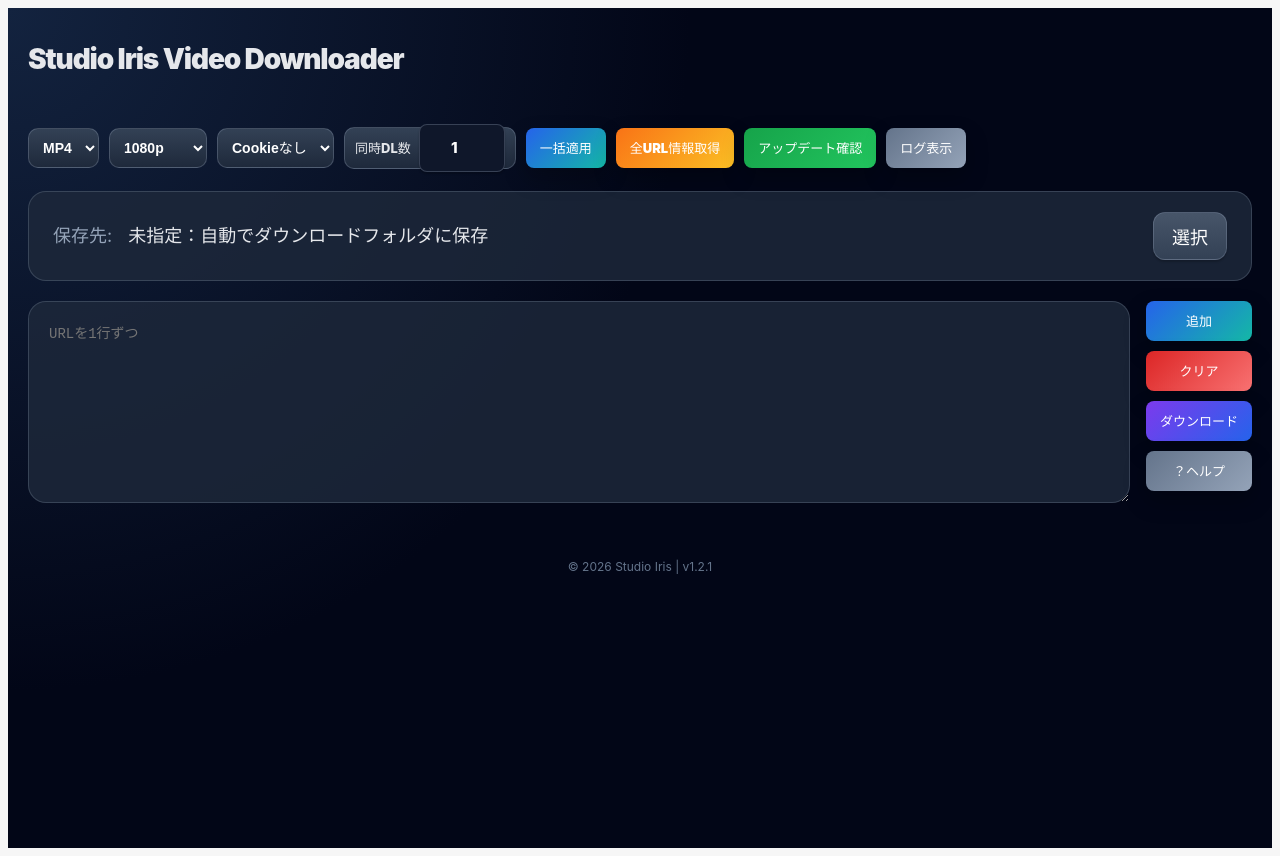
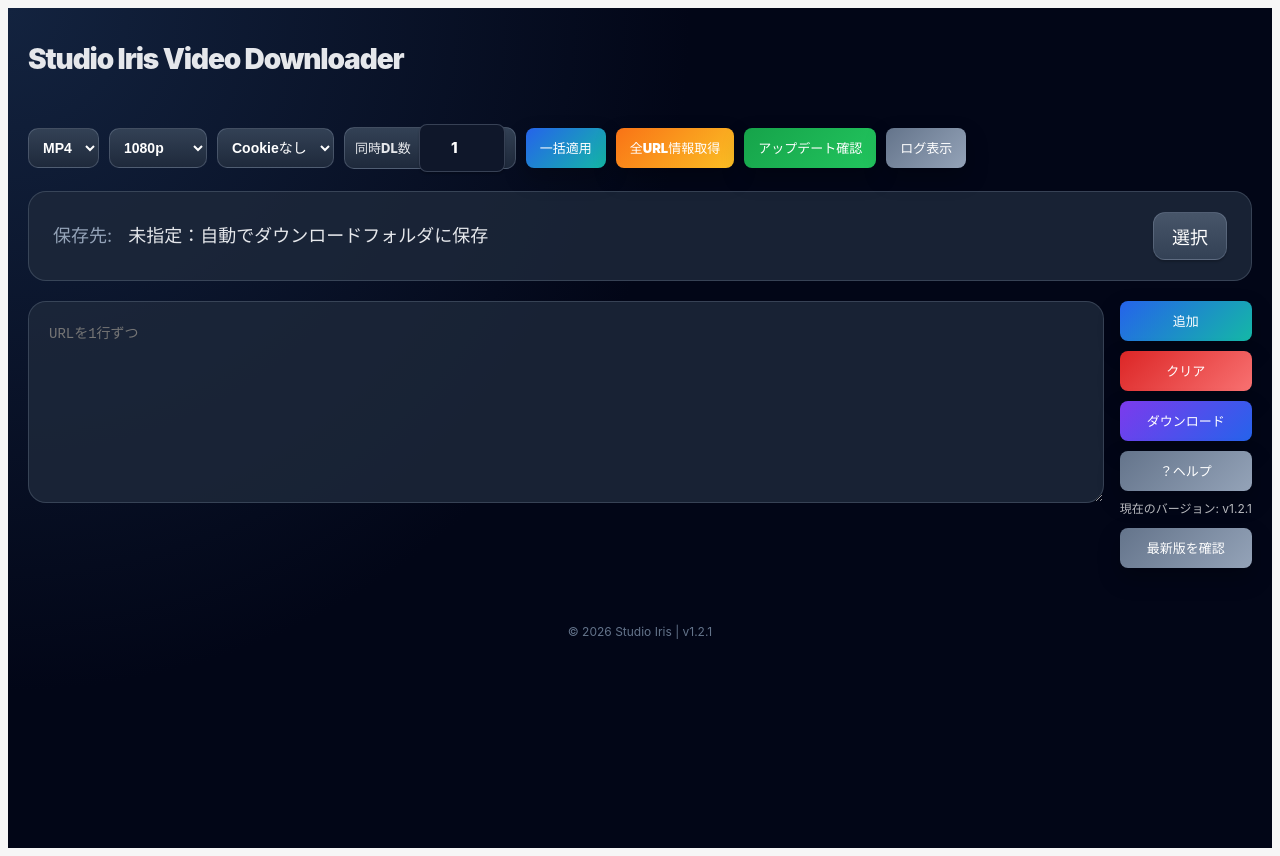
Before and after one commit to studio-iris3/tauri-video-downloader, a React (Vite) app: page / in a window 1280 px wide. Built offline with nearby package versions, Linux system fonts and the light colour scheme.

Commit message:
improve release page integration

```diff
--- a/src-tauri/capabilities/default.json
+++ b/src-tauri/capabilities/default.json
@@ -6,6 +6,7 @@
   "permissions": [
     "core:default",
     "core:event:default",
-    "core:window:default"
+    "core:window:default",
+    "opener:default"
   ]
 }
--- a/src-tauri/gen/schemas/capabilities.json
+++ b/src-tauri/gen/schemas/capabilities.json
@@ -1 +1 @@
-{"default":{"identifier":"default","description":"Default permissions","local":true,"windows":["main"],"permissions":["core:default","core:event:default","core:window:default"]}}
+{"default":{"identifier":"default","description":"Default permissions","local":true,"windows":["main"],"permissions":["core:default","core:event:default","core:window:default","opener:default"]}}
--- a/src/App.tsx
+++ b/src/App.tsx
@@ -293,14 +293,17 @@
   }, []);
 
   async function openLatestRelease() {
-    try {
-      await openUrl(
-        "https://github.com/studio-iris3/tauri-video-downloader/releases/latest",
-      );
-    } catch {
-      setMessage("Releaseページを開けませんでした");
-    }
+  const url =
+    "https://github.com/studio-iris3/tauri-video-downloader/releases/latest";
+
+  try {
+    await openUrl(url);
+    setMessage("最新版確認ページを開きました。現在のバージョンは v1.2.1 です。");
+  } catch (error) {
+    console.error(error);
+    setMessage("Releaseページを開けませんでした。ブラウザ設定または権限設定を確認してください。");
   }
+}
 
   async function chooseFolder() {
     const input = window.prompt("保存先フォルダのフルパスを入力してください", savePath);
@@ -632,7 +635,24 @@
           <button onClick={downloadAll} style={buttonStyle("purple")}>
             {isDownloading ? "実行中..." : "ダウンロード"}
           </button>
-          <button onClick={() => setShowHelp(true)} style={buttonStyle("gray")}>？ヘルプ</button>
+          <button onClick={() => setShowHelp(true)} style={buttonStyle("gray")}>
+  ？ヘルプ
+</button>
+
+<div
+  style={{
+    fontSize: 12,
+    color: "rgba(255, 255, 255, 0.72)",
+    textAlign: "center",
+    lineHeight: 1.4,
+  }}
+>
+  現在のバージョン: v1.2.1
+</div>
+
+<button onClick={openLatestRelease} style={buttonStyle("gray")}>
+  最新版を確認
+</button>
         </div>
       </div>
 
```
